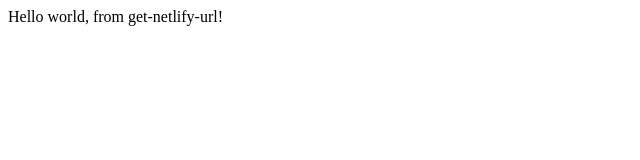
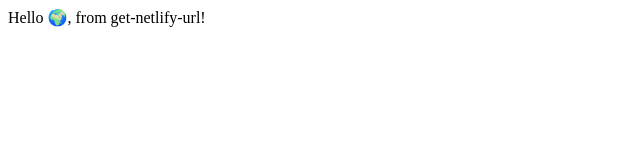
Before and after one commit to voorhoede/get-netlify-url-demo, a plain HTML site: page index.html in a window 1280 px wide. Shown: the full height of the page, 0-640 px from the left. Drawn offline with Linux system fonts and the light colour scheme.

Commit message:
Add flair

```diff
--- a/index.html
+++ b/index.html
@@ -7,6 +7,6 @@
   </head>
 
   <body>
-    Hello world, from get-netlify-url!
+    Hello 🌍, from get-netlify-url!
   </body>
 </html>
```
